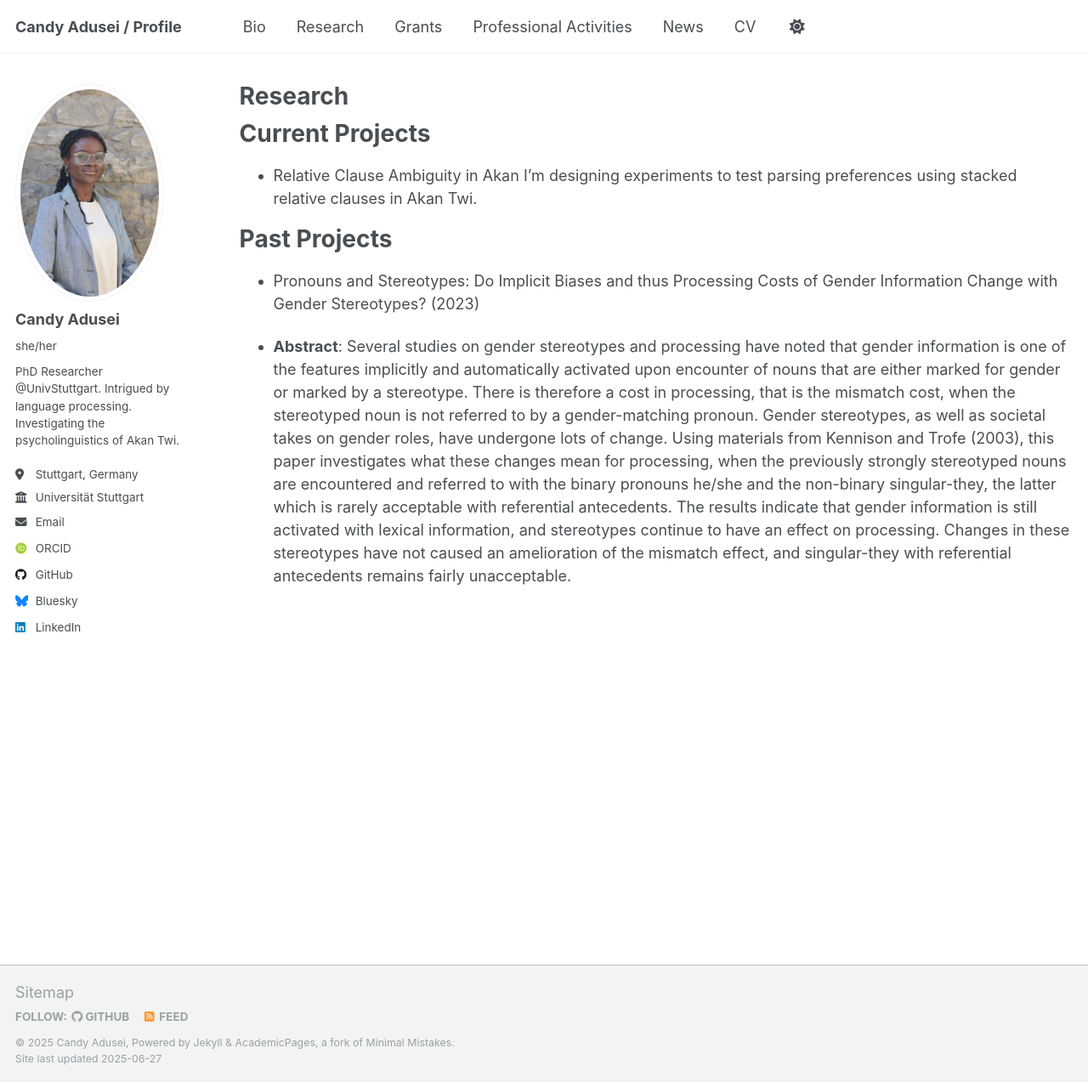
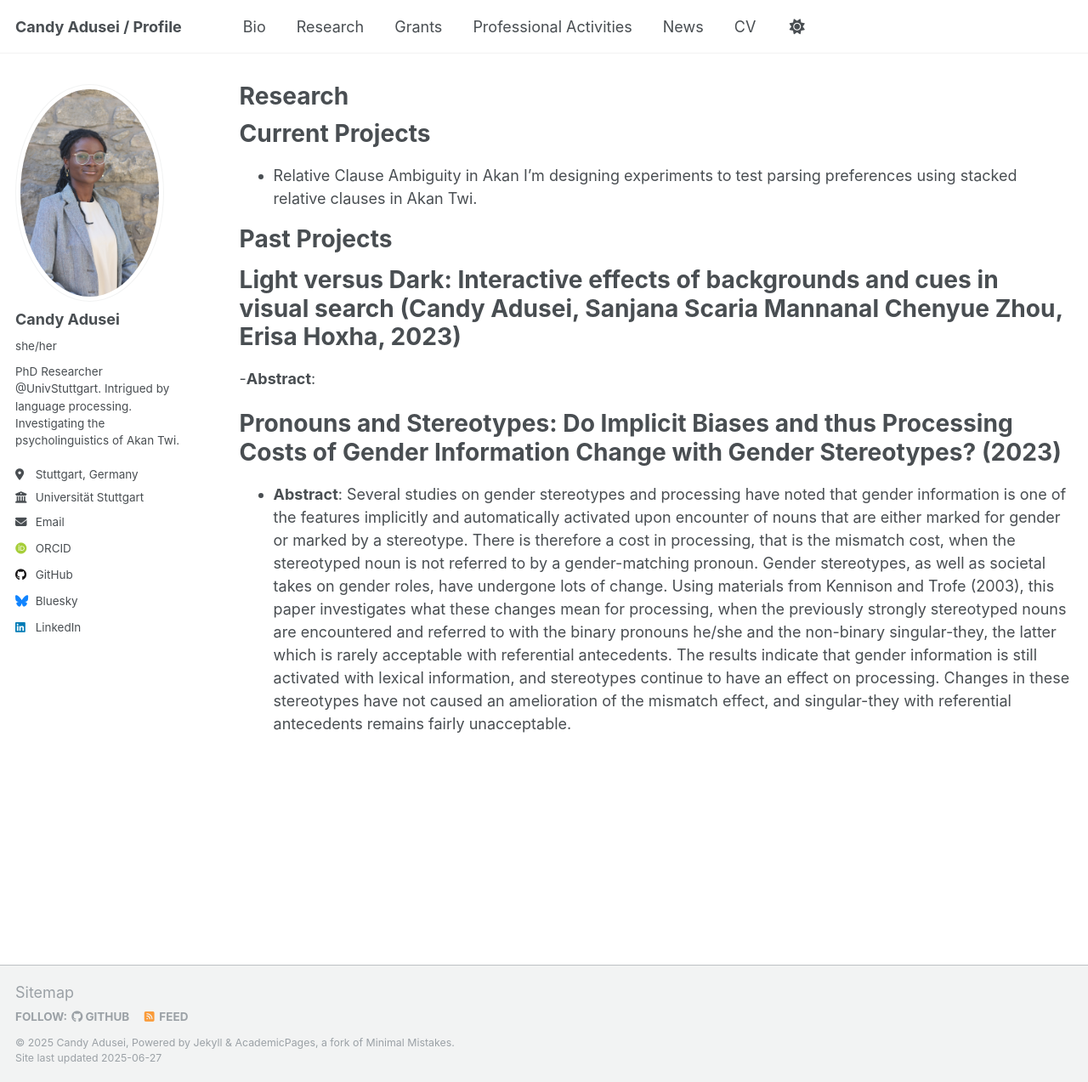
Before and after one commit to Candy-Adusei/candy-adusei.github.io, a Jekyll site: the page built from _pages/research.md, in a window 1280 px wide and 1273 px high. Shown: the whole window at 85% size. Built offline with Jekyll 4.4.1, drawn with Linux system fonts in a browser that asks for light colours; some web fonts are replaced.

Commit message:
Update research.md

```diff
--- a/_pages/research.md
+++ b/_pages/research.md
@@ -12,7 +12,11 @@ I’m designing experiments to test parsing preferences using stacked relative c
 
 Past Projects
 ======
-* Pronouns and Stereotypes: Do Implicit Biases and thus Processing Costs of Gender Information Change with Gender Stereotypes? (2023)
+# Light versus Dark: Interactive effects of backgrounds and cues in visual search (Candy Adusei, Sanjana Scaria Mannanal Chenyue Zhou, Erisa Hoxha, 2023)
+
+-**Abstract**:
+
+# Pronouns and Stereotypes: Do Implicit Biases and thus Processing Costs of Gender Information Change with Gender Stereotypes? (2023)
 
 - **Abstract**:
   Several studies on gender stereotypes and processing have noted that gender information is one of
```
